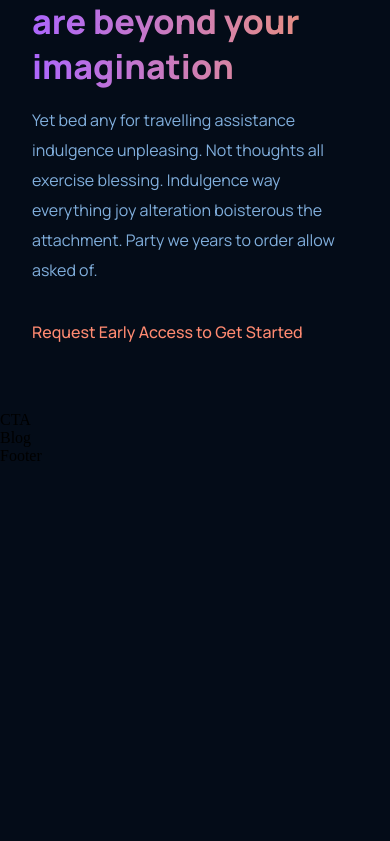
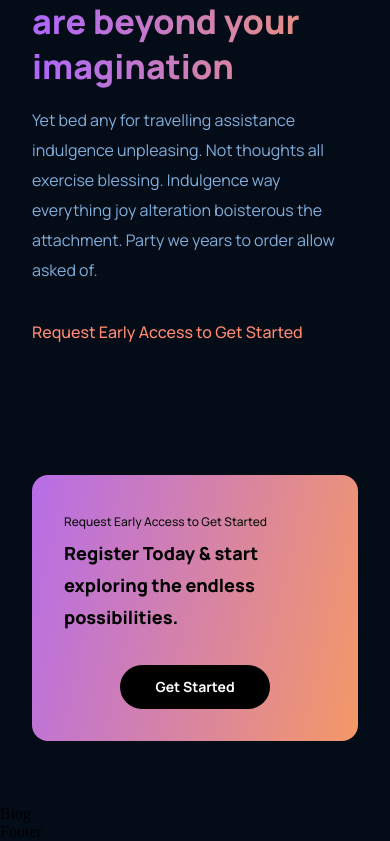
Before and after one commit to FedeNicoletti/gpt3, a React (Create React App) app: page / in a window 390 px wide. Shown: the part 3899-4740 px from the top of the page. Before the commit the page ends 4364 px from the top, so only its background shows below. Built offline with nearby package versions, Linux system fonts and the light colour scheme.

Commit message:
Add CTA Component

```diff
--- a/src/components/cta/CTA.jsx
+++ b/src/components/cta/CTA.jsx
@@ -1,8 +1,16 @@
-import React from 'react'
-import "./cta.css"
+import React from "react";
+import "./cta.css";
 
-export default function CTA() {
-  return (
-    <div>CTA</div>
-  )
-}
+const CTA = () => (
+  <div className="gpt3__cta">
+    <div className="gpt3__cta-content">
+      <p>Request Early Access to Get Started</p>
+      <h3>Register Today & start exploring the endless possibilities.</h3>
+    </div>
+    <div className="gpt3__cta-btn">
+      <button type="button">Get Started</button>
+    </div>
+  </div>
+);
+
+export default CTA;
--- a/src/components/cta/cta.css
+++ b/src/components/cta/cta.css
@@ -0,0 +1,84 @@
+.gpt3__cta {
+  display: flex;
+  justify-content: space-between;
+  align-items: center;
+  flex-direction: row;
+
+  padding: 2rem;
+  margin: 4rem;
+  border-radius: 1rem;
+  background: var(--gradient-bar);
+}
+
+.gpt3__cta-content {
+  display: flex;
+  flex-direction: column;
+
+  text-align: left;
+}
+
+.gpt3__cta-content p {
+  font-family: var(--font-family);
+  font-size: 12px;
+  line-height: 30px;
+  font-weight: 500;
+  color: #0e0e0e;
+}
+
+.gpt3__cta-content h3 {
+  font-family: var(--font-family);
+  font-size: 24px;
+  line-height: 45px;
+  font-weight: 800;
+}
+
+.gpt3__cta-btn {
+  display: flex;
+  justify-content: center;
+  align-items: center;
+
+  margin-left: 2rem;
+}
+
+.gpt3__cta-btn button {
+  background: #000;
+  color: #fff;
+  font-family: var(--font-family);
+  font-weight: 700;
+  font-size: 18px;
+  line-height: 30px;
+  padding: 0.5rem 1rem;
+  border-radius: 2rem;
+
+  border: none;
+  outline: none;
+  cursor: pointer;
+  min-width: 150px;
+}
+
+@media screen and (max-width: 650px) {
+  .gpt3__cta {
+    flex-direction: column;
+  }
+
+  .gpt3__cta-btn {
+    margin: 2rem 0 0;
+  }
+}
+
+@media screen and (max-width: 550px) {
+  .gpt3__cta {
+    flex-direction: column;
+    margin: 4rem 2rem;
+  }
+
+  .gpt3__cta-content h3 {
+    font-size: 18px;
+    line-height: 32px;
+  }
+
+  .gpt3__cta-btn button {
+    font-size: 14px;
+    line-height: 28px;
+  }
+}
```
